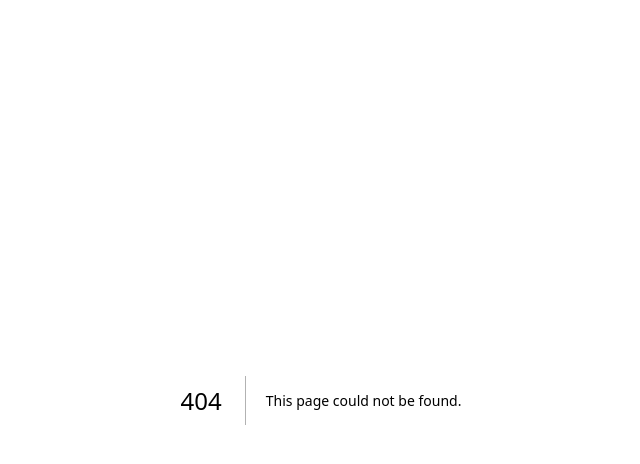
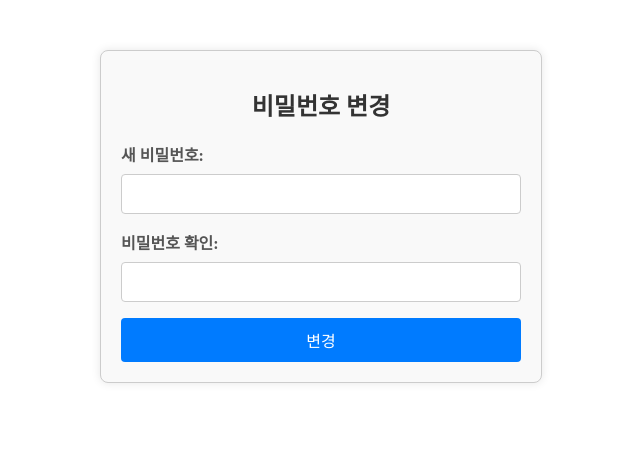
Before and after one commit to TripTune-Project/TripTune-Frontend, a Next.js app: page /Find/ChangePassword in a window 1280 px wide. Before the commit this address had no page. Shown: the top 464 px of the page, without its empty margins (319-959 px from the left). Built offline with nearby package versions, Linux system fonts and the light colour scheme.

Commit message:
[24-07-16] 7월 16일 간단한 테스트 (#35)

```diff
--- a/src/api/logoutApi.ts
+++ b/src/api/logoutApi.ts
@@ -3,9 +3,12 @@ import Cookies from 'js-cookie';
 
 export const logoutApi = async () => {
 	const accessToken = Cookies.get('trip-tune_at');
+	const userId = Cookies.get('userId');
 	if (accessToken) {
 		try {
-			const response = await axios.patch('/api/members/logout', {}, {
+			const response = await axios.patch('/api/members/logout', {
+				userId: userId,
+			}, {
 				headers: {
 					'Authorization': `Bearer ${accessToken}`
 				}
--- /dev/null
+++ b/src/app/Find/ChangePassword/page.tsx
@@ -0,0 +1,90 @@
+"use client";
+
+import { Suspense, useEffect, useState } from 'react';
+import { useSearchParams, useRouter } from 'next/navigation';
+import styles from '../../../styles/ChangePasswordPage.module.css';
+
+const ChangePassword = () => {
+	const searchParams = useSearchParams();
+	const router = useRouter();
+	const token = searchParams.get('token');
+	const [newPassword, setNewPassword] = useState('');
+	const [confirmPassword, setConfirmPassword] = useState('');
+
+	useEffect(() => {
+		if (!token) {
+			console.error('No token found');
+		}
+	}, [token]);
+
+	const handlePasswordChange = async (e: React.FormEvent) => {
+		e.preventDefault();
+
+		if (!token) {
+			alert('유효하지 않은 토큰입니다.');
+			return;
+		}
+
+		if (newPassword !== confirmPassword) {
+			alert('비밀번호가 일치하지 않습니다.');
+			return;
+		}
+
+		try {
+			const response = await fetch('/api/reset-password', {
+				method: 'POST',
+				headers: {
+					'Content-Type': 'application/json',
+				},
+				body: JSON.stringify({ token, newPassword }),
+			});
+
+			const data = await response.json();
+
+			if (data.success) {
+				alert('비밀번호가 성공적으로 변경되었습니다.');
+				router.push('/Login');
+			} else {
+				alert('비밀번호 변경에 실패했습니다.');
+			}
+		} catch (error) {
+			console.error('Error:', error);
+			alert('비밀번호 변경에 실패했습니다.');
+		}
+	};
+
+	return (
+		<div className={styles.container}>
+			<h1 className={styles.title}>비밀번호 변경</h1>
+			<form onSubmit={handlePasswordChange} className={styles.form}>
+				<label htmlFor="newPassword" className={styles.label}>새 비밀번호:</label>
+				<input
+					type="password"
+					id="newPassword"
+					value={newPassword}
+					onChange={(e) => setNewPassword(e.target.value)}
+					required
+					className={styles.input}
+				/>
+				<label htmlFor="confirmPassword" className={styles.label}>비밀번호 확인:</label>
+				<input
+					type="password"
+					id="confirmPassword"
+					value={confirmPassword}
+					onChange={(e) => setConfirmPassword(e.target.value)}
+					required
+					className={styles.input}
+				/>
+				<button type="submit" className={styles.button}>변경</button>
+			</form>
+		</div>
+	);
+};
+
+const ChangePasswordPage = () => (
+	<Suspense fallback={<div>Loading...</div>}>
+		<ChangePassword />
+	</Suspense>
+);
+
+export default ChangePasswordPage;
--- a/src/app/Find/page.tsx
+++ b/src/app/Find/page.tsx
@@ -43,8 +43,7 @@ const FindPage: React.FC = () => {
 		try {
 			const responseMessage = await requestFindId(email);
 			if (responseMessage) {
-				// setMessage(`당신의 아이디는 ${responseMessage.data.userId} 입니다.`);
-				setMessage(`당신의 아이디는 ${"hyo814"} 입니다.`);
+				setMessage(`당신의 아이디는 ${responseMessage.data.userId} 입니다.`);
 				setErrorMessage('');
 				setAlertSeverity('success');
 			} else {
--- a/src/app/header.tsx
+++ b/src/app/header.tsx
@@ -12,6 +12,7 @@ import {useRouter} from "next/navigation";
 
 const Header = () => {
   const router = useRouter();
+  const userId = Cookies.get('userId');
   const [loginTrue, setLoginTrue] = useState<boolean>(false);
   const [isModalOpen, setIsModalOpen] = useState(false);
   const [alertOpen, setAlertOpen] = useState(false);
@@ -79,7 +80,7 @@ const Header = () => {
         {loginTrue ? (
           <>
             <li className={styles.header_link}>
-              {"hyo814"} 님
+              {userId} 님
             </li>
             <li className={styles.header_link}>
               <Button onClick={openModal} variant="text" size="large">로그아웃</Button>
--- a/src/hooks/useLogin.ts
+++ b/src/hooks/useLogin.ts
@@ -14,10 +14,11 @@ const useLogin = () => {
   const loginUser = useCallback(async (data: LoginData) => {
     try {
       const response = await axios.post('/api/members/login', data);
-      const { accessToken, refreshToken } = response.data.data;
+      const { accessToken, refreshToken, userId } = response.data.data;
 
       setEncryptedCookie('trip-tune_at', accessToken, 7);
       setEncryptedCookie('trip-tune_rt', refreshToken, 7);
+      setEncryptedCookie('userId', userId, 7);
 
       return response.data;
     } catch (error) {
--- /dev/null
+++ b/src/styles/ChangePasswordPage.module.css
@@ -0,0 +1,50 @@
+.container {
+    max-width: 400px;
+    margin: 50px auto;
+    padding: 20px;
+    border: 1px solid #ccc;
+    border-radius: 8px;
+    box-shadow: 0 0 10px rgba(0, 0, 0, 0.1);
+    background-color: #f9f9f9;
+}
+
+.title {
+    text-align: center;
+    margin-bottom: 20px;
+    font-size: 24px;
+    color: #333;
+}
+
+.form {
+    display: flex;
+    flex-direction: column;
+}
+
+.label {
+    margin-bottom: 8px;
+    font-weight: bold;
+    color: #555;
+}
+
+.input {
+    margin-bottom: 16px;
+    padding: 10px;
+    border: 1px solid #ccc;
+    border-radius: 4px;
+    font-size: 16px;
+}
+
+.button {
+    padding: 10px;
+    border: none;
+    border-radius: 4px;
+    background-color: #007bff;
+    color: white;
+    font-size: 16px;
+    cursor: pointer;
+    transition: background-color 0.3s ease;
+}
+
+.button:hover {
+    background-color: #0056b3;
+}
```
